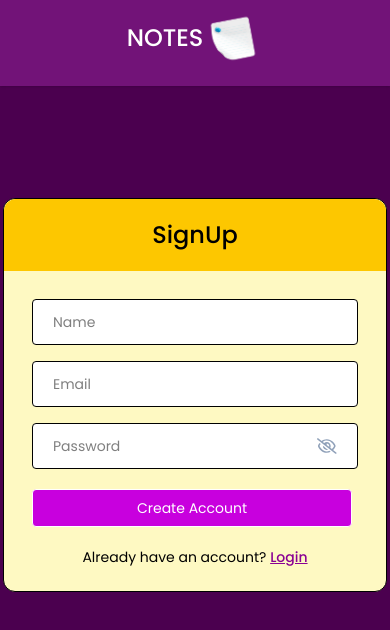
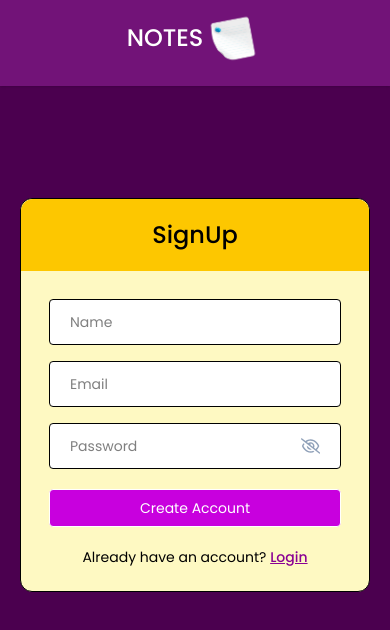
Before and after one commit to PayalVaishnav11/NotesApp, a React (Vite) app in the folder frontend/: page /signup in a window 390 px wide. Shown: the top 630 px of the page. Built offline with nearby package versions, Linux system fonts and the light colour scheme.

Commit message:
All wrapped up-notes app complete !

```diff
--- a/frontend/src/components/ContentModal.jsx
+++ b/frontend/src/components/ContentModal.jsx
@@ -5,7 +5,7 @@ import { MdClose } from 'react-icons/md';
 function ContentModal({onClose,data}) {
  return (
 
-    <div className='relative flex items-center justify-center pt-10 bg-yellow-300 rounded-2xl overflow-y-auto   '>
+    <div className='relative flex items-center justify-center pt-10 bg-fuchsia-300 rounded-2xl overflow-y-auto   '>
         <button className='w-10 h-10 rounded-full flex items-center justify-center absolute top-2 right-2 hover:bg-gray-100 '
                  onClick={onClose}>
                  <MdClose className='text-xl text-slate-400'/>
--- a/frontend/src/components/NoteCard.jsx
+++ b/frontend/src/components/NoteCard.jsx
@@ -29,11 +29,11 @@ function NoteCard({
     }
 
   return (
-    <div className='  w-full max-w-xs sm:max-w-sm mx-auto border rounded  hover:shadow-xl  transition-all ease-in-out flex flex-col  bg-yellow-100 rounded-t-2xl '>
+    <div className='  w-full max-w-xs sm:max-w-sm mx-auto border rounded-md  hover:shadow-xl  transition-all ease-in-out flex flex-col  bg-fuchsia-200  '>
 
-        <h6 className='text-base sm:text-lg font-semibold text-wrap bg-yellow-500  px-4 pt-2 rounded-t-2xl'>{title}</h6>
+        <h6 className='text-base sm:text-lg font-semibold text-wrap bg-fuchsia-700  px-4 pt-2 pb-2 rounded-t-md text-slate-100 '>{title}</h6>
 
-        <div className='flex items-center justify-between  text-sm flex-wrap pl-4 pr-4 '>
+        <div className='flex items-center justify-between  text-sm flex-wrap pl-4 pr-4 pt-3'>
              <div>
 
                 <span className='text-sm text-slate-900'>{moment(date).format('Do MMM YYYY')}</span>
@@ -42,7 +42,7 @@ function NoteCard({
              size={22}
              onClick={onPinNote}
              className={`text-xl  cursor-pointer hover:text-[#2B85FF]
-             ${ isPinned ? 'text-blue-800' : 'text-slate-300'}`}/>
+             ${ isPinned ? 'text-blue-800' : 'text-slate-500'}`}/>
         </div>
 
         <div className='flex justify-between items-center px-4 py-2   '>
@@ -66,7 +66,7 @@ function NoteCard({
              backgroundColor:"rgba(0,0,0,0.2)"
             }
           }}
-          className=" w-[90%] sm:w-2/3 md:w-1/2 lg:w-1/3  max-h-[80vh]  bg-yellow-300 rounded-2xl mx-auto mt-28  p-4 outline-none
+          className=" w-[90%] sm:w-2/3 md:w-1/2 lg:w-1/3  max-h-[80vh]  bg-fuchsia-200 rounded-2xl mx-auto mt-28  p-4 outline-none
            overflow-y-auto  shadow-2xl transition-all duration-300 ease-in-out  "
         >
            <ContentModal
--- a/frontend/src/pages/SignUp/SignUp.jsx
+++ b/frontend/src/pages/SignUp/SignUp.jsx
@@ -77,12 +77,10 @@ function SignUp() {
   return (
    <>
     <NavBar/>
-    <div className='flex items-center justify-center mt-28 rounded-2xl'>
-      <div className='w-96 border rounded-xl bg-yellow-100 pb-6 '>
+    <div className='flex items-center justify-center mt-28 rounded-2xl  '>
+      <div className='w-96 border rounded-xl bg-yellow-100 pb-6 mx-5 '>
       <h4 className='text-2xl mb-7 bg-yellow-400 px-7 h-18 text-center pt-5 font-medium rounded-t-xl '>SignUp</h4>
          <form onSubmit={handleSignup}>
-
-
 
             <InputBox
              type="text"
@@ -109,11 +107,13 @@ function SignUp() {
             {error && <p className='text-red-500 text-xs pb-1'>{error}</p>}
 
 
-            <button
+         <div className=' flex items-center px-7'>
+         <button
             type='submit'
-            className='w-80 mx-auto  text-sm bg-fuchsia-600 text-white p-2 rounded my-1 hover:bg-fuchsia-800 duration-200 border ml-7 cursor-pointer '
+            className='w-full  text-sm bg-fuchsia-600 text-white p-2 rounded my-1 hover:bg-fuchsia-800 duration-200 border  cursor-pointer '
             >Create Account
             </button>
+         </div>
 
             <p className='text-sm text-center mt-4'>
              Already have an account?{" "}
```
